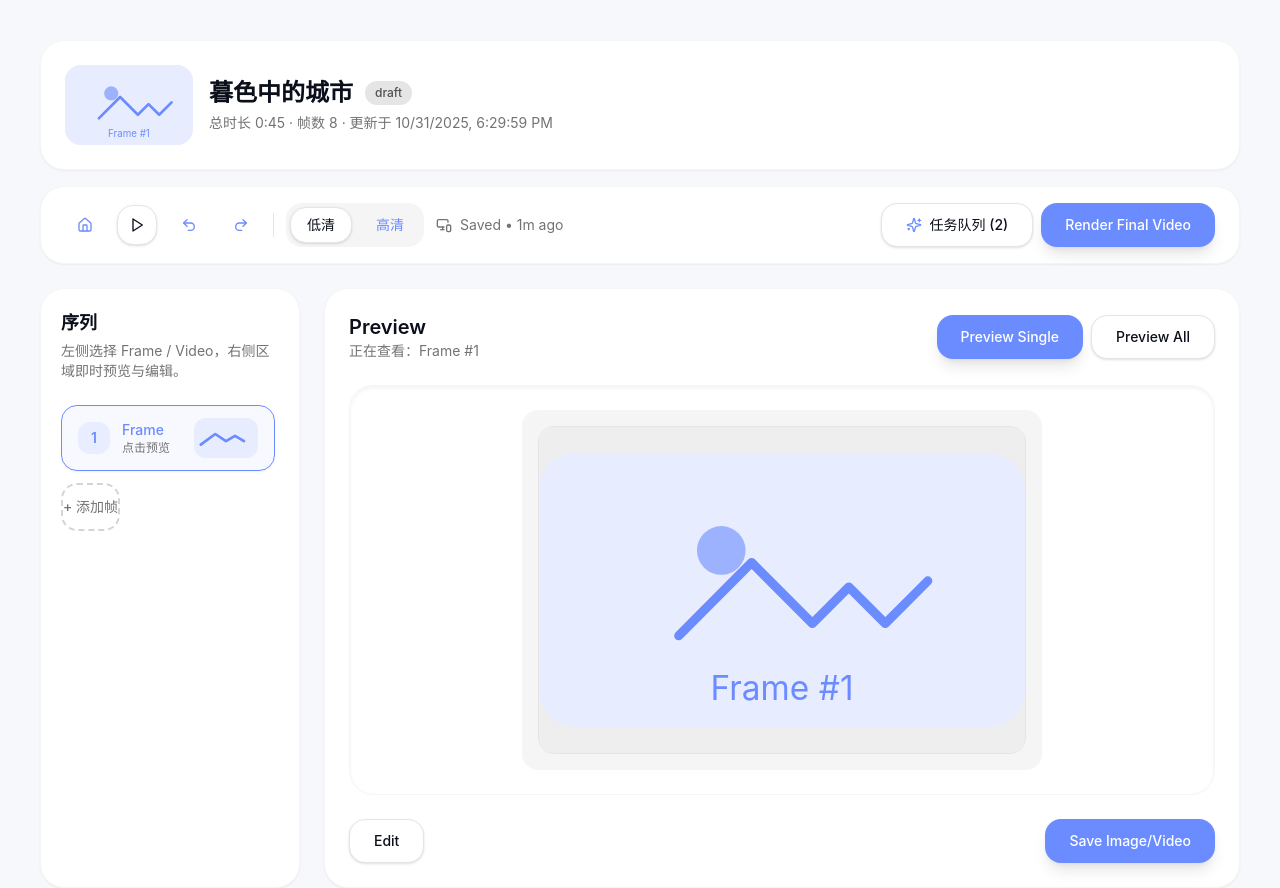
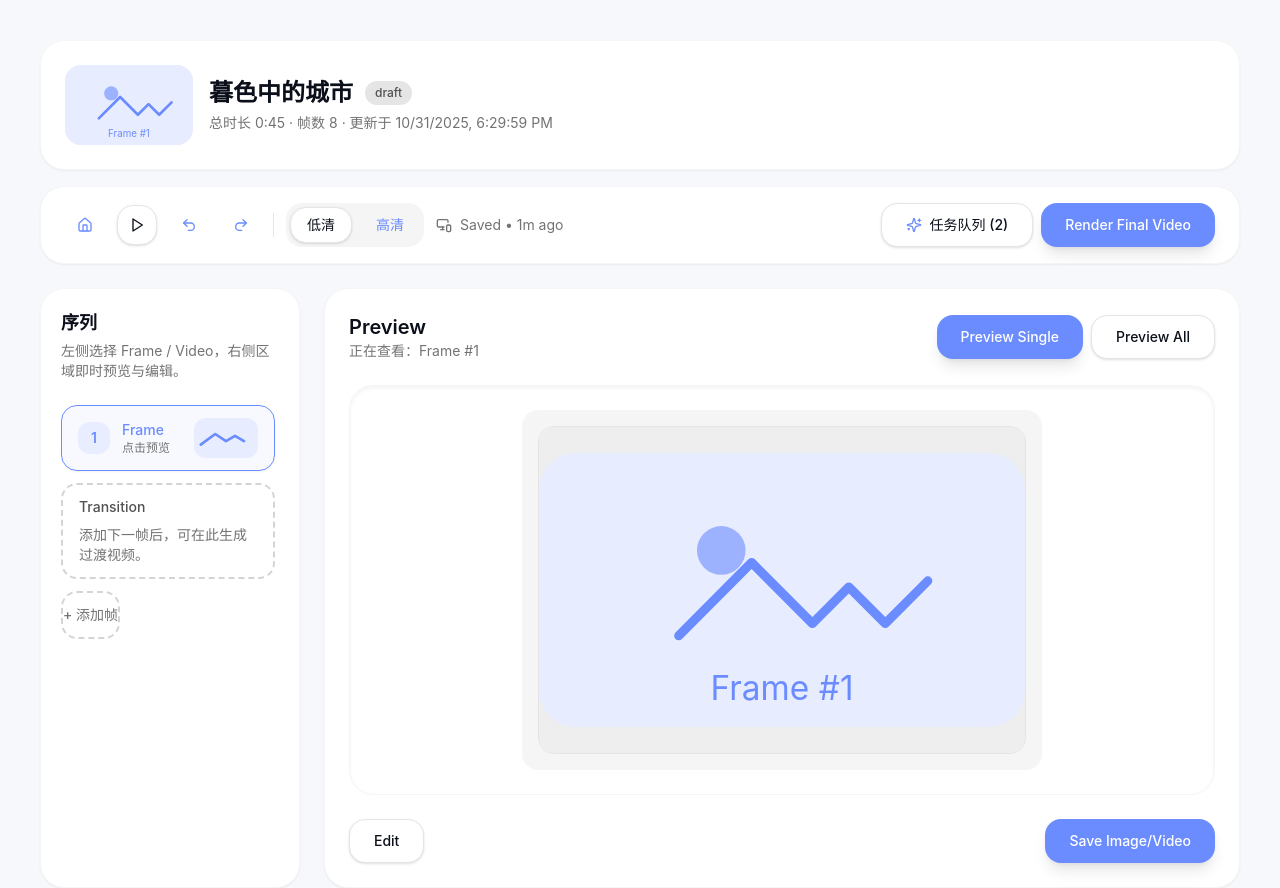
Before and after one commit to superlion8/story_board, a Next.js app: page /story/1/edit in a window 1280 px wide. Built offline with nearby package versions, Linux system fonts and the light colour scheme.

Commit message:
feat: show transition placeholder before next frame

```diff
--- a/src/features/timeline/Timeline.tsx
+++ b/src/features/timeline/Timeline.tsx
@@ -4,6 +4,7 @@ import { Fragment } from "react";
 import { FrameCard } from "@/features/timeline/components/FrameCard";
 import { TransitionCard } from "@/features/timeline/components/TransitionCard";
 import { useEditorStore } from "@/lib/store/editorStore";
+import { TransitionPlaceholderCard } from "@/features/timeline/components/TransitionPlaceholderCard";
 
 export function Timeline() {
   const frames = useEditorStore((state) => state.frames);
@@ -20,16 +21,24 @@ export function Timeline() {
         </p>
       </div>
       <div className="flex-1 space-y-3 overflow-y-auto pr-1">
-        {orderedFrames.map((frame) => {
+        {orderedFrames.map((frame, index) => {
           const transition = transitions.find(
             (item) => item.fromFrameId === frame.id
           );
+          const nextFrame = orderedFrames[index + 1];
+          const showPlaceholder =
+            !transition &&
+            nextFrame &&
+            nextFrame.id.startsWith("placeholder-") &&
+            !frame.id.startsWith("placeholder-");
 
           return (
             <Fragment key={frame.id}>
               <FrameCard frame={frame} />
               {transition && !frame.id.startsWith("placeholder-") ? (
                 <TransitionCard transition={transition} />
+              ) : showPlaceholder ? (
+                <TransitionPlaceholderCard />
               ) : null}
             </Fragment>
           );
--- /dev/null
+++ b/src/features/timeline/components/TransitionPlaceholderCard.tsx
@@ -0,0 +1,10 @@
+"use client";
+
+export function TransitionPlaceholderCard() {
+  return (
+    <div className="flex w-full flex-col gap-2 rounded-2xl border-2 border-dashed border-neutral-300 bg-white/60 px-4 py-3 text-sm text-neutral-500">
+      <div className="font-medium text-neutral-600">Transition</div>
+      <p>添加下一帧后，可在此生成过渡视频。</p>
+    </div>
+  );
+}
```
